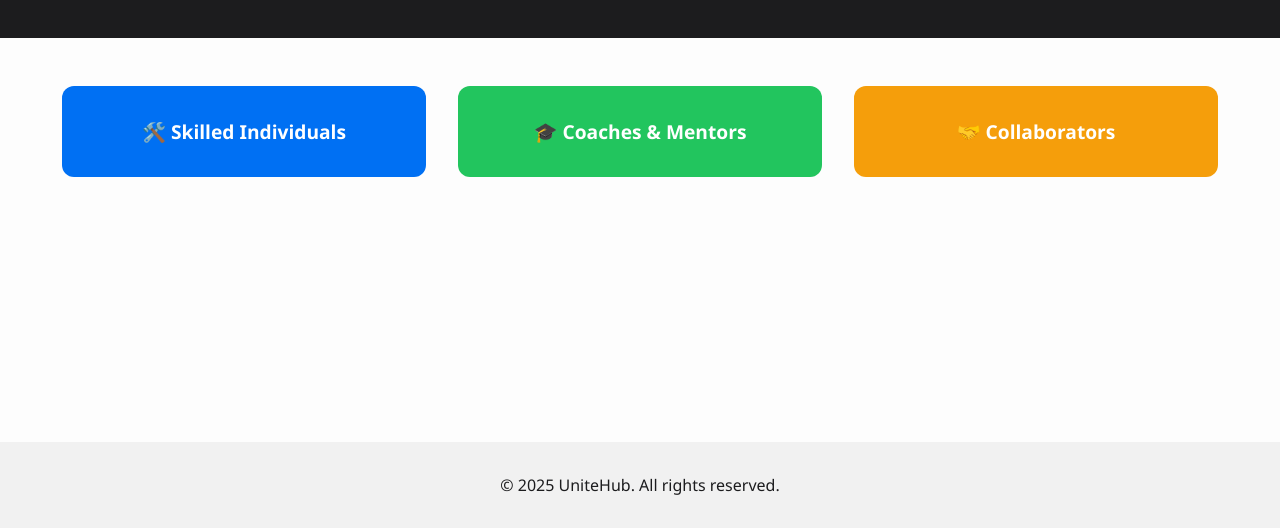
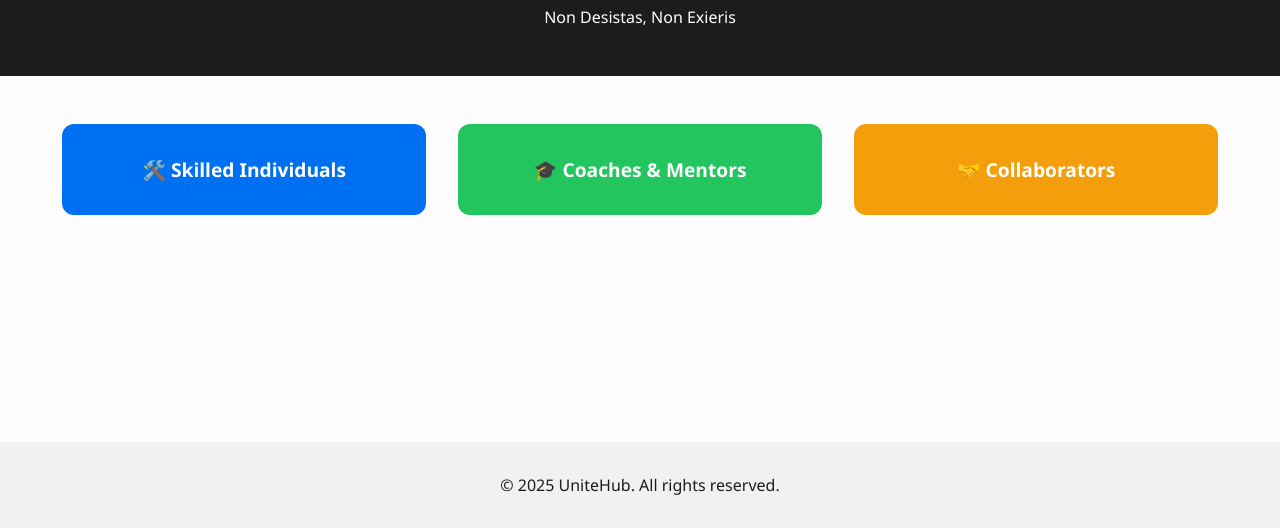
Before and after one commit to Unemployed1313/landing, a plain HTML site: page index.html in a window 1280 px wide. Shown: the part 272-800 px from the top of the page. Drawn offline with Linux system fonts and the light colour scheme.

Commit message:
Update index.html

```diff
--- a/index.html
+++ b/index.html
@@ -13,7 +13,7 @@
 <body>
   <header>
     <h1>Connect with skilled, unemployed minds</h1>
-    <p style="font-size: 100 px;"Non desistas, Non Exieris"</p>
+    <p>Non Desistas, Non Exieris</p>
   </header>
   <main class="tiles-container">
     <a class="tile skilled" href="#skilled">🛠️ Skilled Individuals</a>
```
